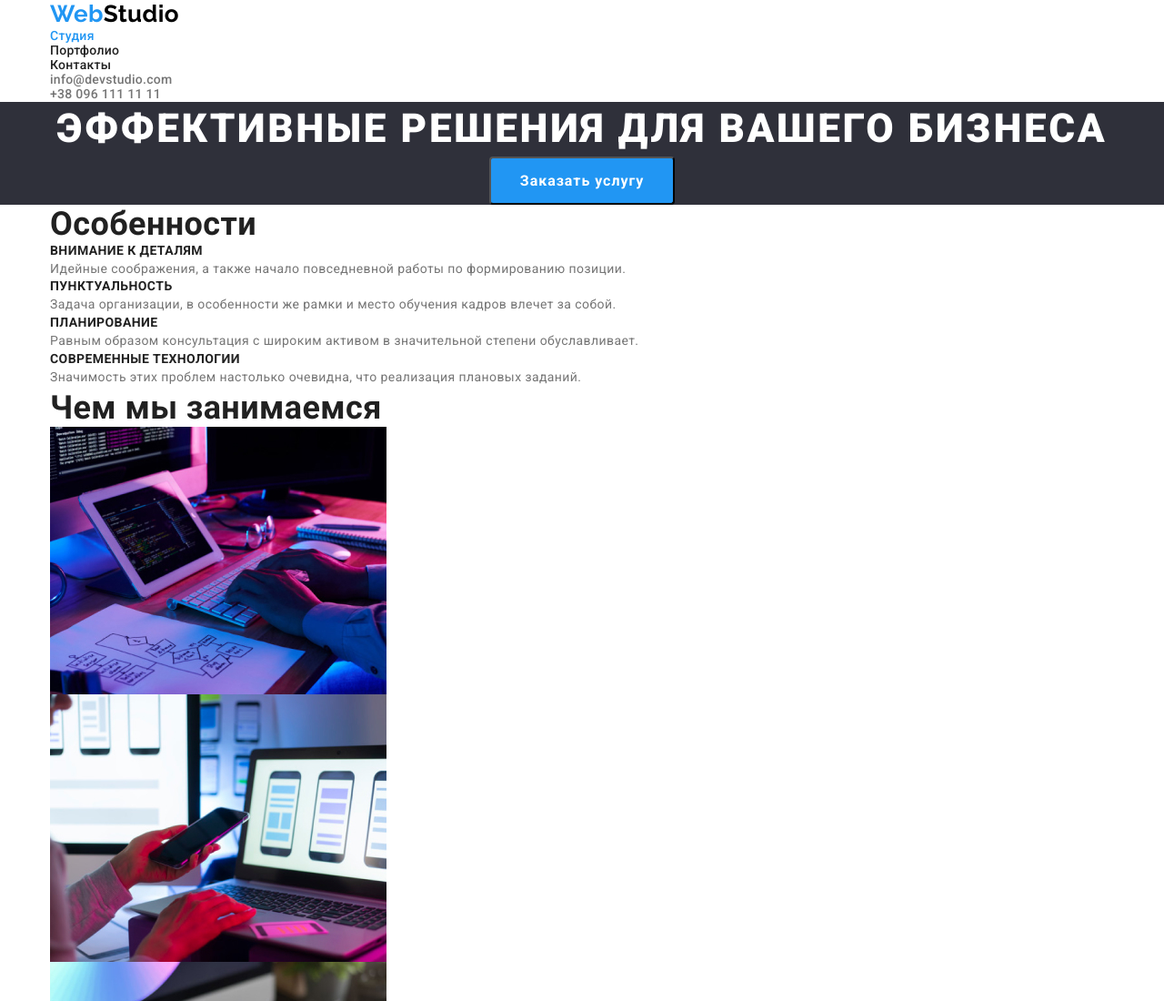
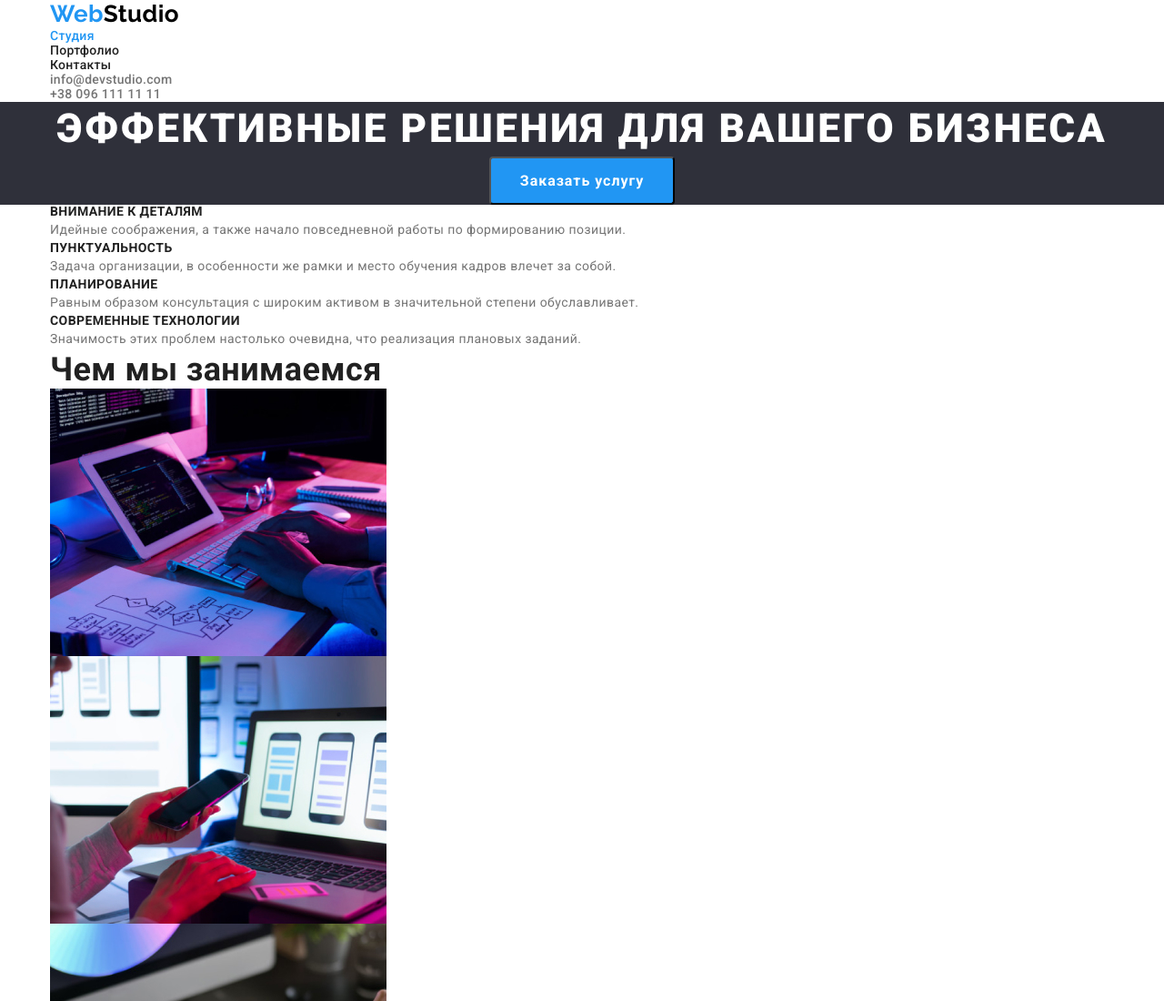
Before and after one commit to llomaka/goit-markup-hw-03, a plain HTML site: page index.html in a window 1280 px wide. Shown: the top 1100 px of the page at 91% size. Drawn offline with nearby package versions, Linux system fonts and the light colour scheme.

Commit message:
Додавання класу для приховування заголовків

```diff
--- a/css/styles.css
+++ b/css/styles.css
@@ -25,6 +25,19 @@
 
   color: var(--primary-text-color);
   background-color: var(--white-color);
+}
+
+.visually-hidden {
+  position: absolute;
+  white-space: nowrap;
+  width: 1px;
+  height: 1px;
+  overflow: hidden;
+  border: 0;
+  padding: 0;
+  clip: rect(0 0 0 0);
+  clip-path: inset(50%);
+  margin: -1px;
 }
 
 /* Обнулення стилів  */
--- a/index.html
+++ b/index.html
@@ -63,7 +63,7 @@
       </section>
       <section class="features">
         <div class="container">
-          <h2 class="section-title">Особенности</h2>
+          <h2 class="section-title visually-hidden">Особенности</h2>
           <ul class="list">
             <li>
               <h3 class="about-subtitle">Внимание к деталям</h3>
```
Also changed, not shown: portfolio.html (+1 -1 lines).
